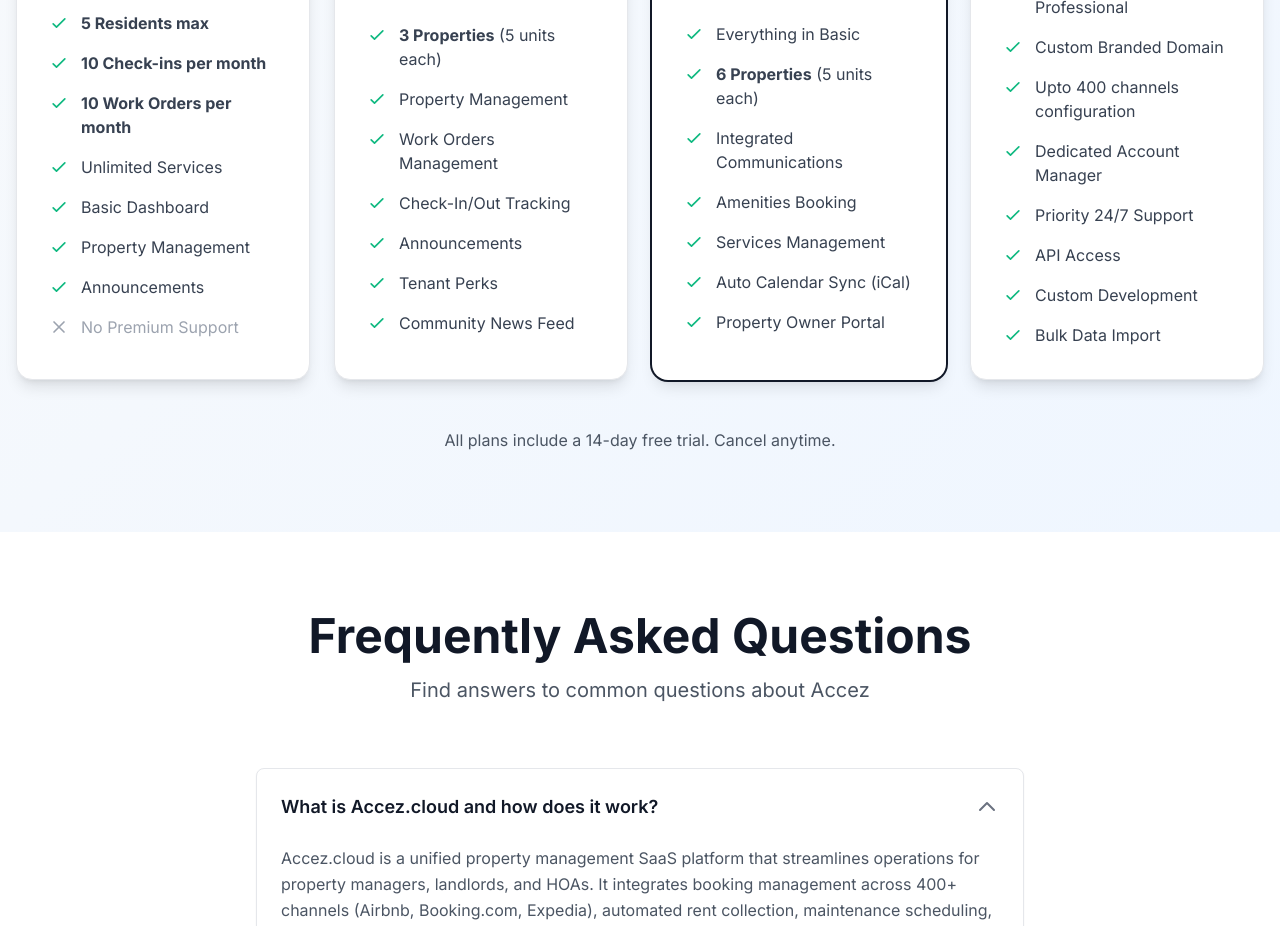
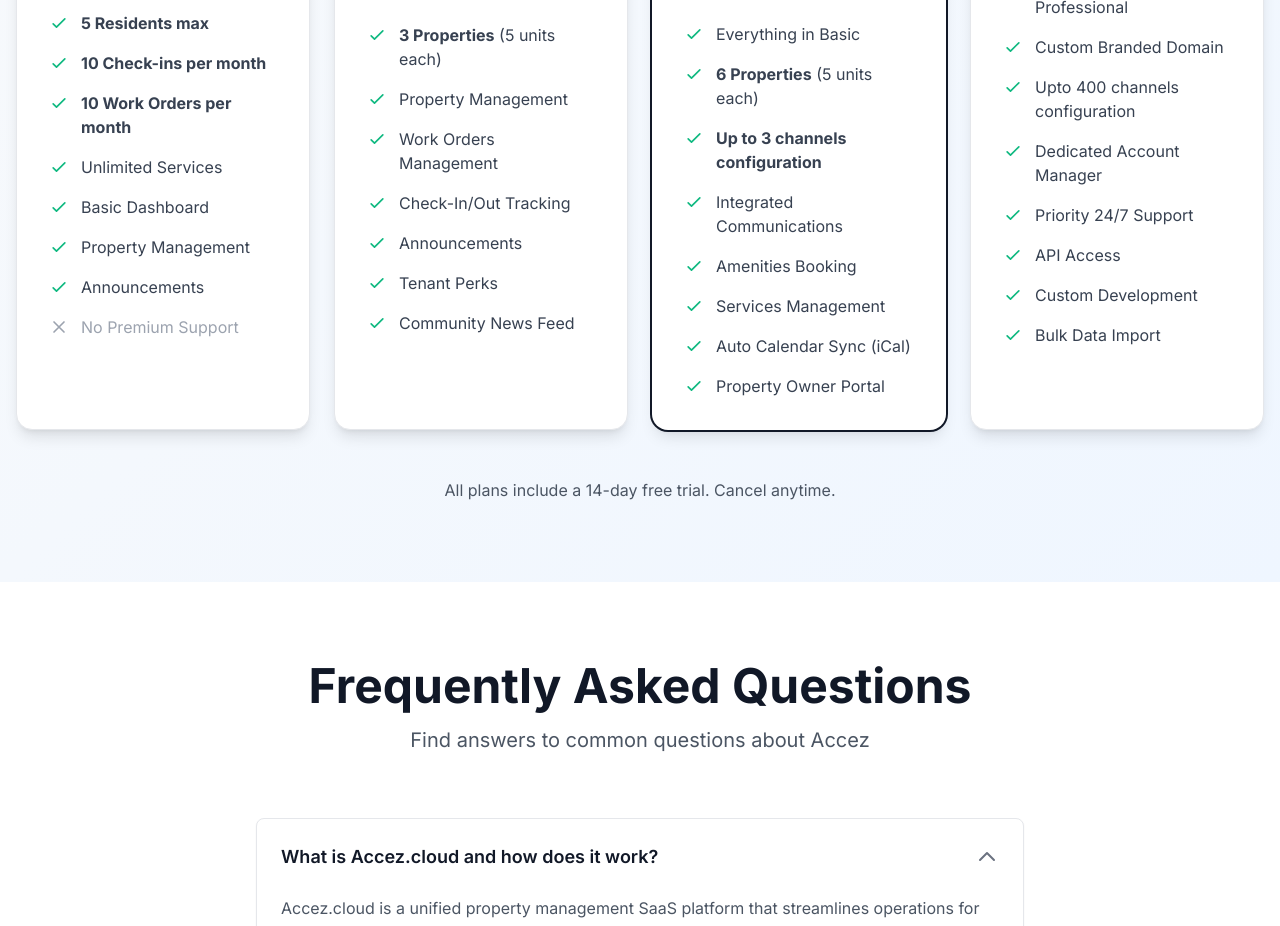
Before and after one commit to SufianKamran/Accez-newWeb, a Next.js app: page / in a window 1280 px wide. Shown: the part 3360-4286 px from the top of the page. Built offline with nearby package versions, Linux system fonts and the light colour scheme; no server answers.

Commit message:
professional plan update

```diff
--- a/components/Pricing.tsx
+++ b/components/Pricing.tsx
@@ -91,6 +91,7 @@
       features: [
         { textKey: 'everythingInBasic', highlight: false },
         { textKey: 'properties6', highlight: true, suffixKey: 'unitsEach' },
+        { textKey: 'upTo3Channels', highlight: true },
         { textKey: 'integratedCommunications', highlight: false },
         { textKey: 'amenitiesBooking', highlight: false },
         { textKey: 'servicesManagement', highlight: false },
--- a/translations/ar.ts
+++ b/translations/ar.ts
@@ -91,6 +91,7 @@
     amenitiesBooking: 'حجز المرافق',
     servicesManagement: 'إدارة الخدمات',
     autoCalendarSync: 'مزامنة التقويم التلقائية (iCal)',
+    upTo3Channels: 'حتى 3 قنوات تكوين',
     propertyOwnerPortal: 'بوابة مالك العقار',
     customBrandedDomain: 'نطاق مخصص بعلامتك التجارية',
     whiteLabelMobileApp: 'حتى 400 قناة تكوين',
--- a/translations/en.ts
+++ b/translations/en.ts
@@ -91,6 +91,7 @@
     amenitiesBooking: 'Amenities Booking',
     servicesManagement: 'Services Management',
     autoCalendarSync: 'Auto Calendar Sync (iCal)',
+    upTo3Channels: 'Up to 3 channels configuration',
     propertyOwnerPortal: 'Property Owner Portal',
     customBrandedDomain: 'Custom Branded Domain',
     whiteLabelMobileApp: 'Upto 400 channels configuration',
```
